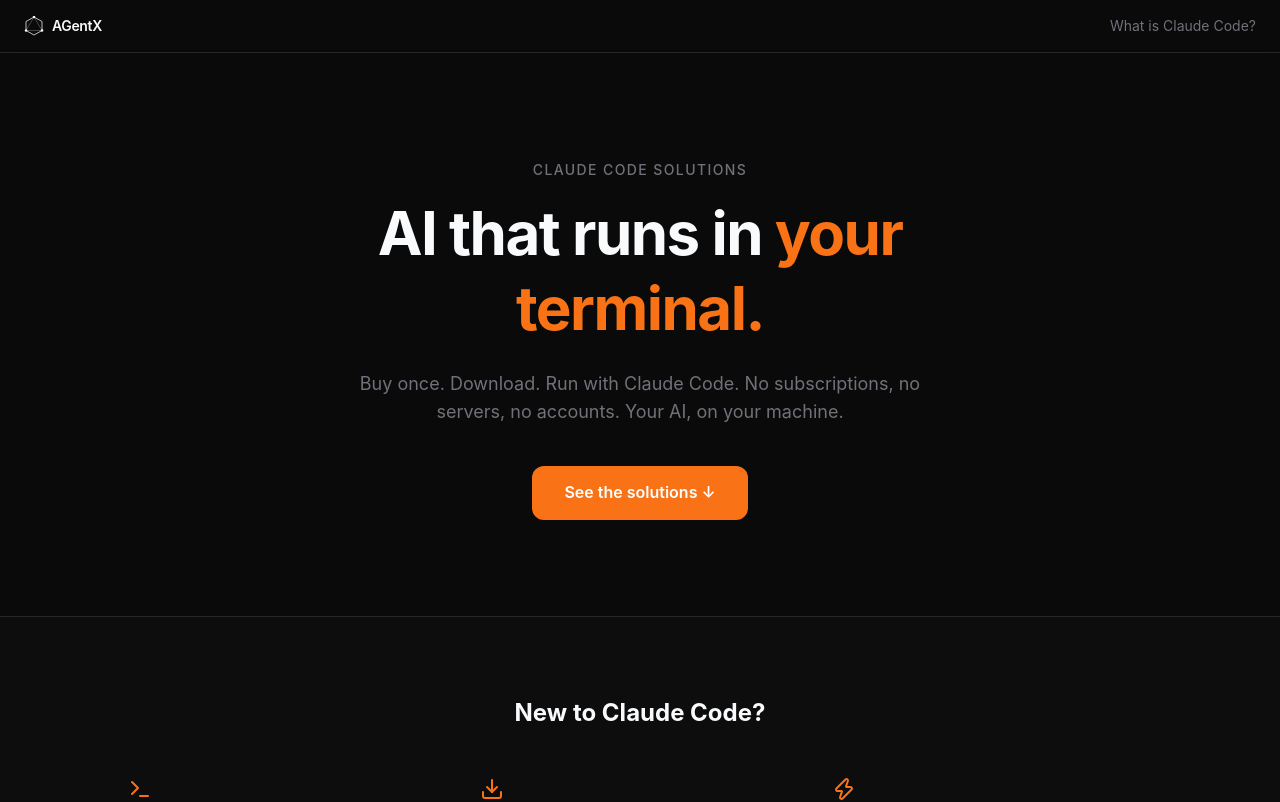
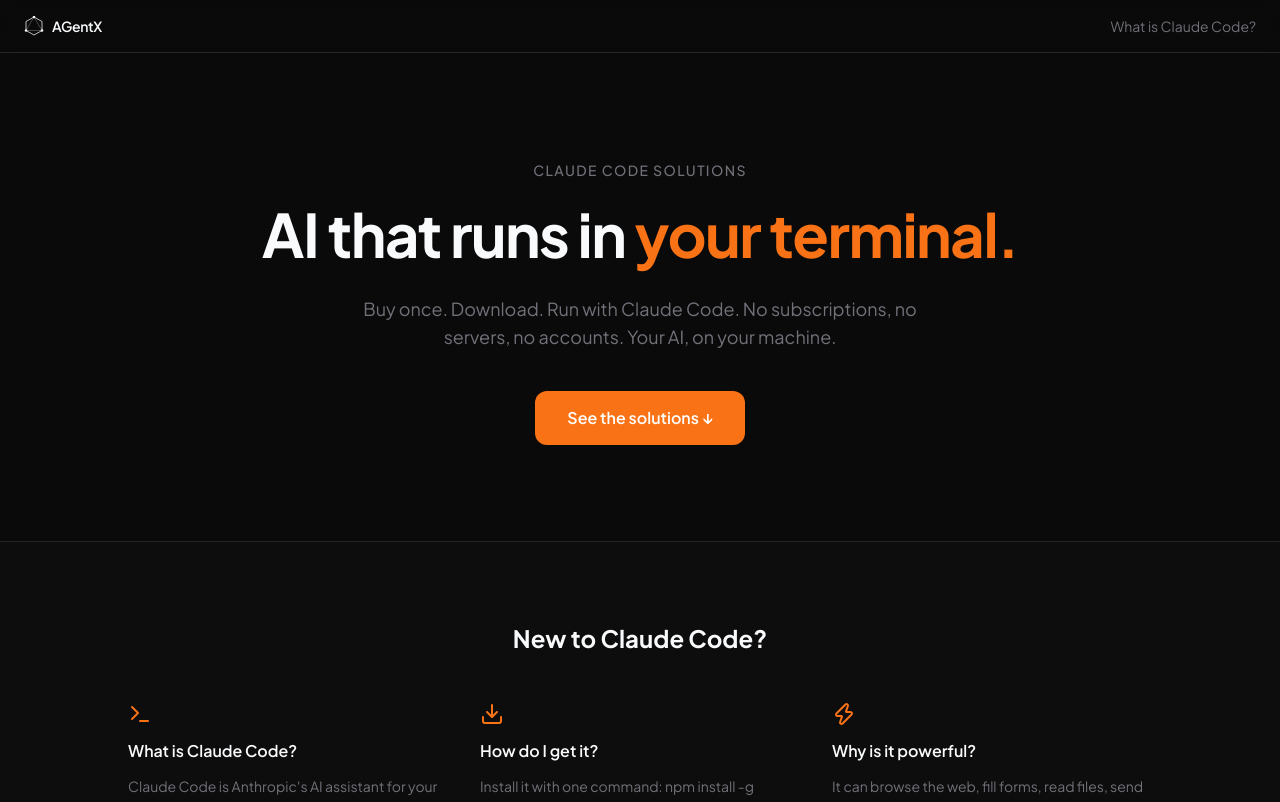
Before and after one commit to ankitgoyal473/Portfolio, a Next.js app in the folder portfolio-agentx/: page / in a window 1280 px wide. Shown: the top 802 px of the page. Built offline with nearby package versions, Linux system fonts and the light colour scheme.

Commit message:
fix(css): move Google Fonts @import before @import tailwindcss

```diff
--- a/portfolio-agentx/app/globals.css
+++ b/portfolio-agentx/app/globals.css
@@ -1,5 +1,5 @@
+@import url('https://fonts.googleapis.com/css2?family=Plus+Jakarta+Sans:wght@300;400;500;600;700&display=swap');
 @import "tailwindcss";
-@import url('https://fonts.googleapis.com/css2?family=Plus+Jakarta+Sans:wght@300;400;500;600;700&display=swap');
 
 @theme inline {
   --color-background: #0A0A0A;
```
